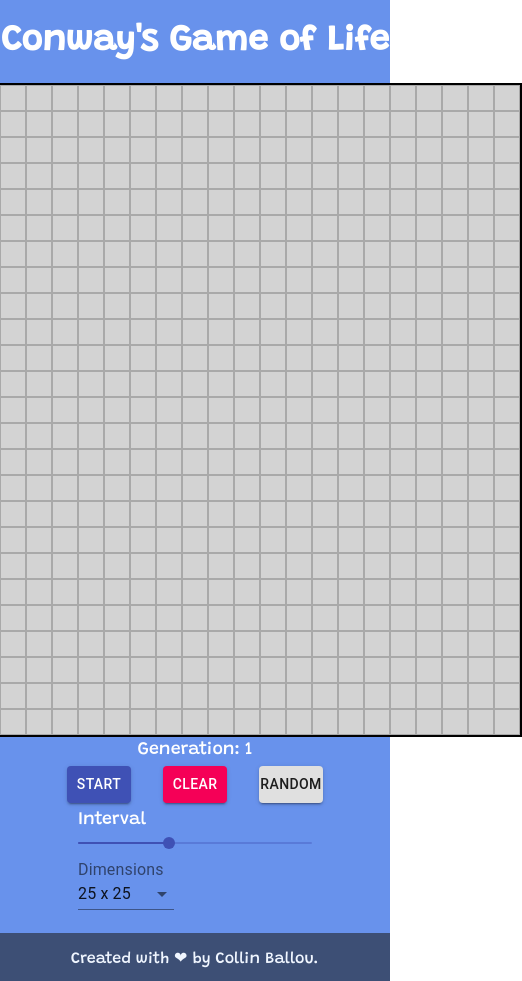
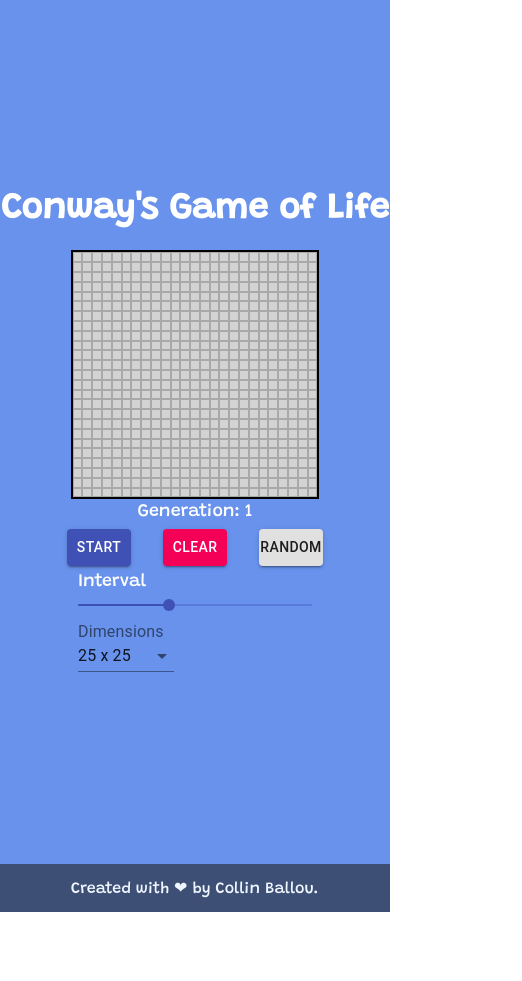
Before and after one commit to BlueEagle/Conways-Game-of-Life, a React (Create React App) app: page / in a window 390 px wide. Shown: the whole page, 522 px wide, since content can reach past the window. After the commit the page ends 912 px from the top, so only its background shows below. Built offline with nearby package versions, Linux system fonts and the light colour scheme.

Commit message:
mobile friendly

```diff
--- a/src/App.js
+++ b/src/App.js
@@ -7,8 +7,6 @@ function App() {
   return (
     <div className="App">
       <header className="App-header">
-        <h1>Conway's Game of Life</h1>
-
         <GameGrid />
       </header>
       <section></section>
--- a/src/components/GameGrid.jsx
+++ b/src/components/GameGrid.jsx
@@ -140,6 +140,9 @@ const GameGrid = () => {
 
   return (
     <>
+      <h1 style={{ wordWrap: "normal", textAlign: "center" }}>
+        Conway's Game of Life
+      </h1>
       <div style={{ border: "2px solid black" }}>
         {nowBuffer.map((row, rowIndex) => (
           <Row key={rowIndex}>
@@ -147,8 +150,8 @@ const GameGrid = () => {
               return (
                 <div
                   style={{
-                    width: "1.5rem",
-                    height: "1.5rem",
+                    width: `${50 / dimensions}vw`,
+                    height: `${50 / dimensions}vw`,
                     border: "1px solid darkgray",
                     backgroundColor: nowBuffer[rowIndex][cellIndex]
                       ? "navy"
```
